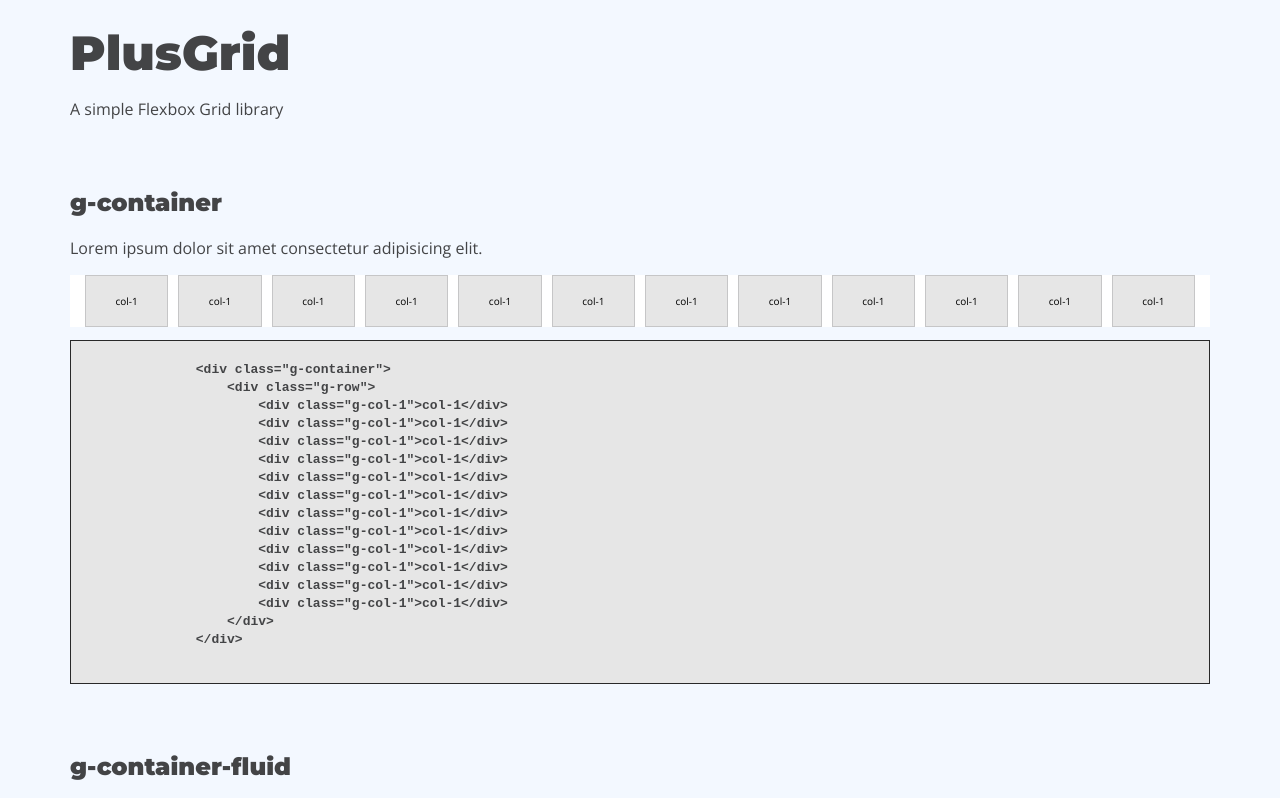
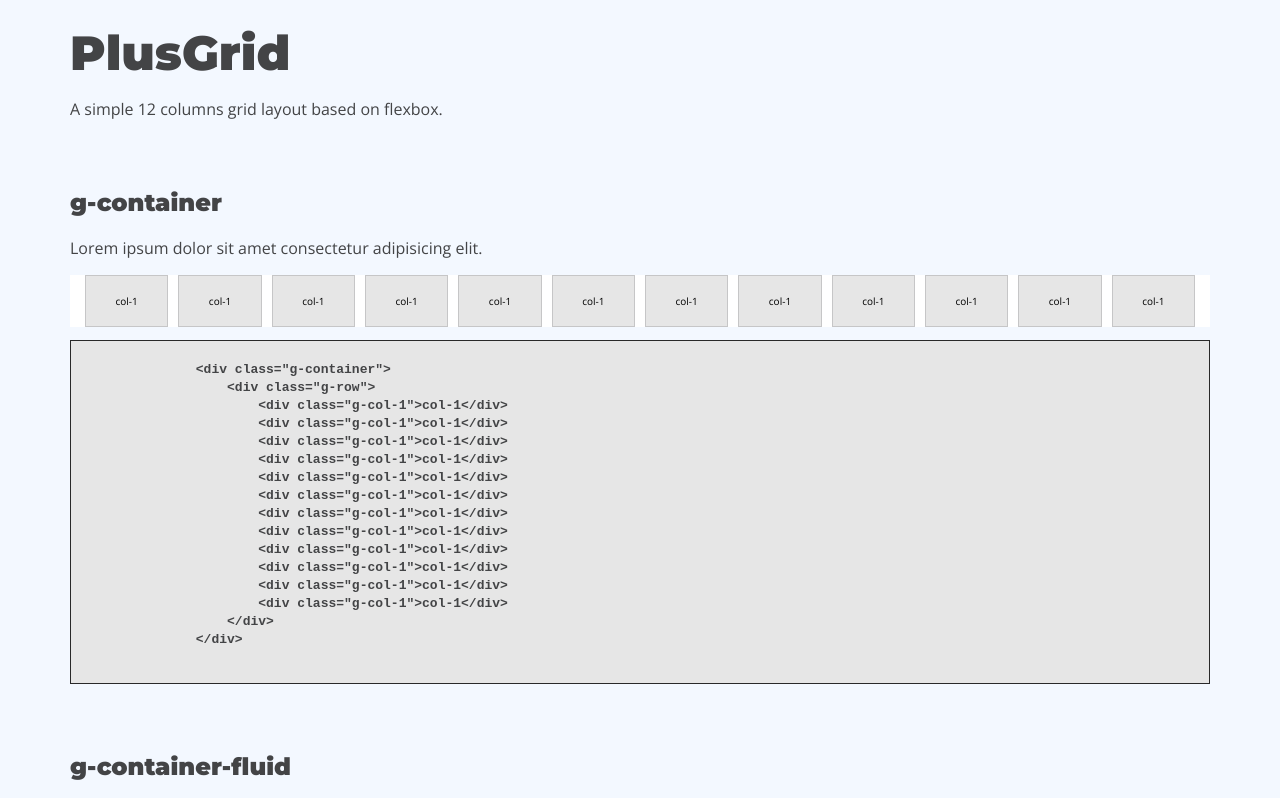
Before and after one commit to Spartanx10000/PlusGrid, a website: page src/index.html in a window 1280 px wide. Shown: the top 798 px of the page. Drawn offline with nearby package versions, Linux system fonts and the light colour scheme.

Commit message:
Update node_modules

```diff
--- a/src/index.html
+++ b/src/index.html
@@ -81,7 +81,7 @@
     <div class="g-container">
         <section class="header">
             <span>PlusGrid</span>
-            <p>A simple Flexbox Grid library</p>
+            <p> A simple 12 columns grid layout based on flexbox. </p>
         </section>
         <!-- Container -->
         <section class="info">
```
Also changed, not shown: 1 other file.
